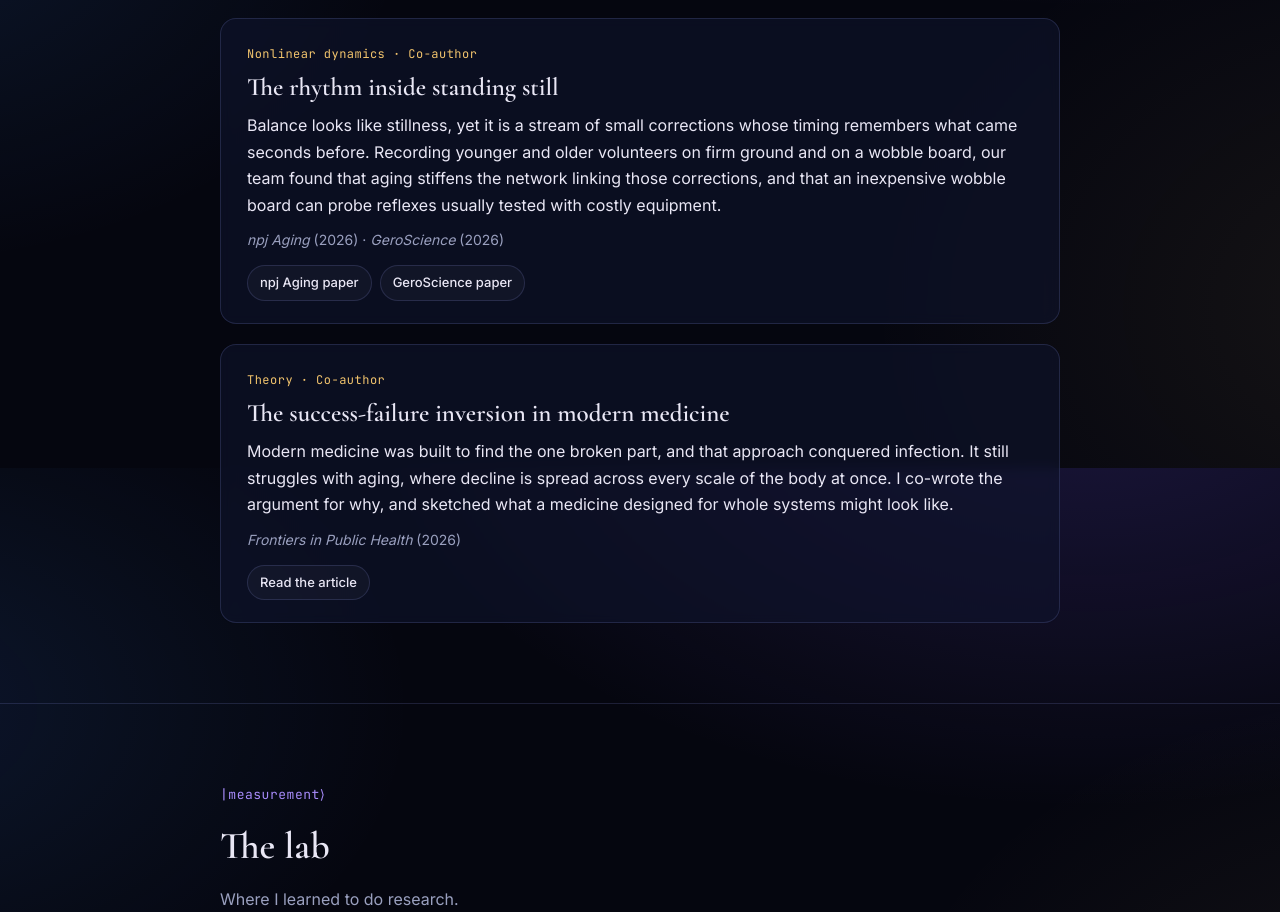
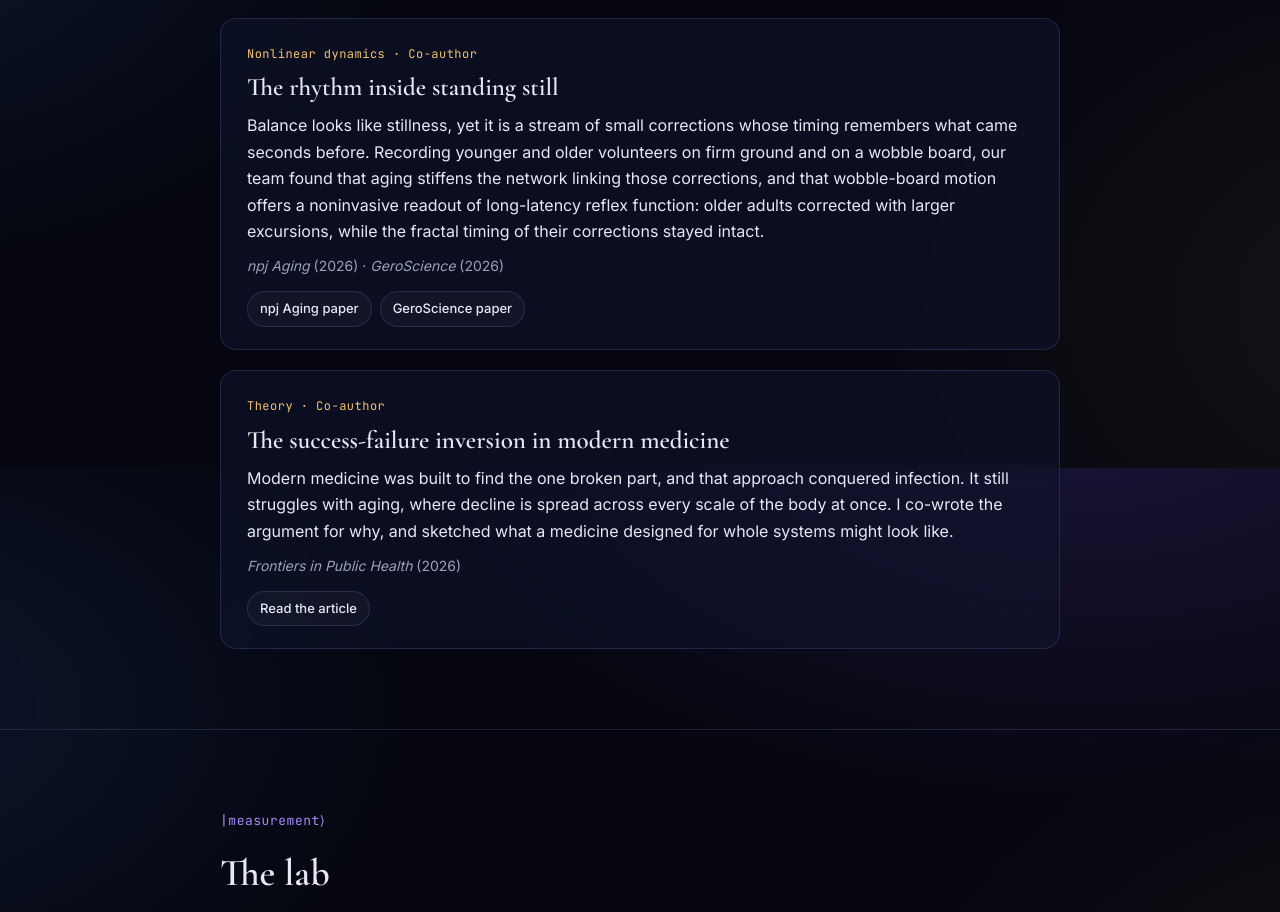
Before and after one commit to jessicafabianiak/jessicafabianiak.github.io, a plain HTML site: page index.html in a window 1280 px wide. Shown: the part 3532-4444 px from the top of the page. Drawn offline with nearby package versions, Linux system fonts and the light colour scheme.

Commit message:
State the GeroScience finding precisely
Co-Authored-By: Claude Opus 5.5 <noreply@anthropic.com>
Claude-Session: https://claude.ai/code/session_01B1huEBmCZ51Zk9oQgT1goE

```diff
--- a/index.html
+++ b/index.html
@@ -271,7 +271,7 @@ figcaption{font-size:13px;color:var(--muted);margin-top:8px}
       <article class="card">
         <p class="tag">Nonlinear dynamics · Co-author</p>
         <h3>The rhythm inside standing still</h3>
-        <p>Balance looks like stillness, yet it is a stream of small corrections whose timing remembers what came seconds before. Recording younger and older volunteers on firm ground and on a wobble board, our team found that aging stiffens the network linking those corrections, and that an inexpensive wobble board can probe reflexes usually tested with costly equipment.</p>
+        <p>Balance looks like stillness, yet it is a stream of small corrections whose timing remembers what came seconds before. Recording younger and older volunteers on firm ground and on a wobble board, our team found that aging stiffens the network linking those corrections, and that wobble-board motion offers a noninvasive readout of long-latency reflex function: older adults corrected with larger excursions, while the fractal timing of their corrections stayed intact.</p>
         <p class="ref"><i>npj Aging</i> (2026) · <i>GeroScience</i> (2026)</p>
         <div class="links"><a href="https://doi.org/10.1038/s41514-026-00490-7">npj Aging paper</a><a href="https://doi.org/10.1007/s11357-026-02217-8">GeroScience paper</a></div>
       </article>
```
